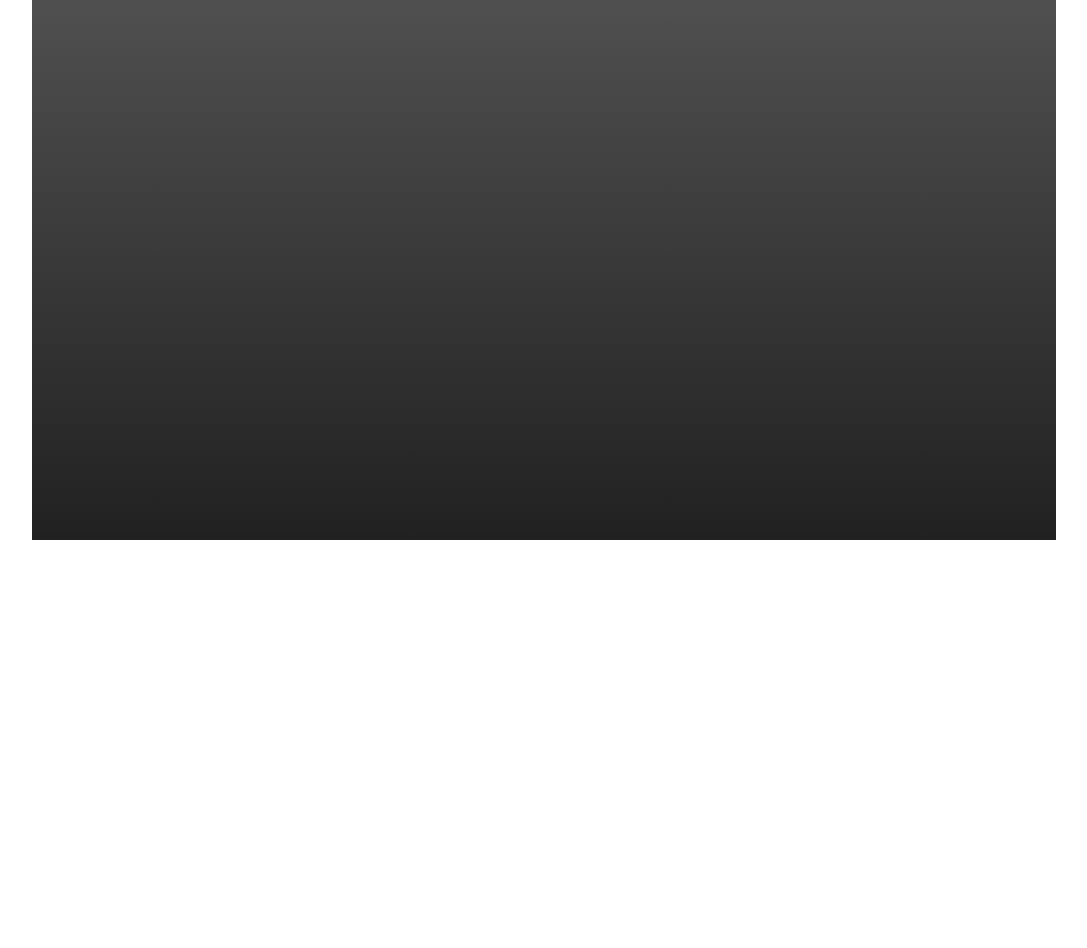
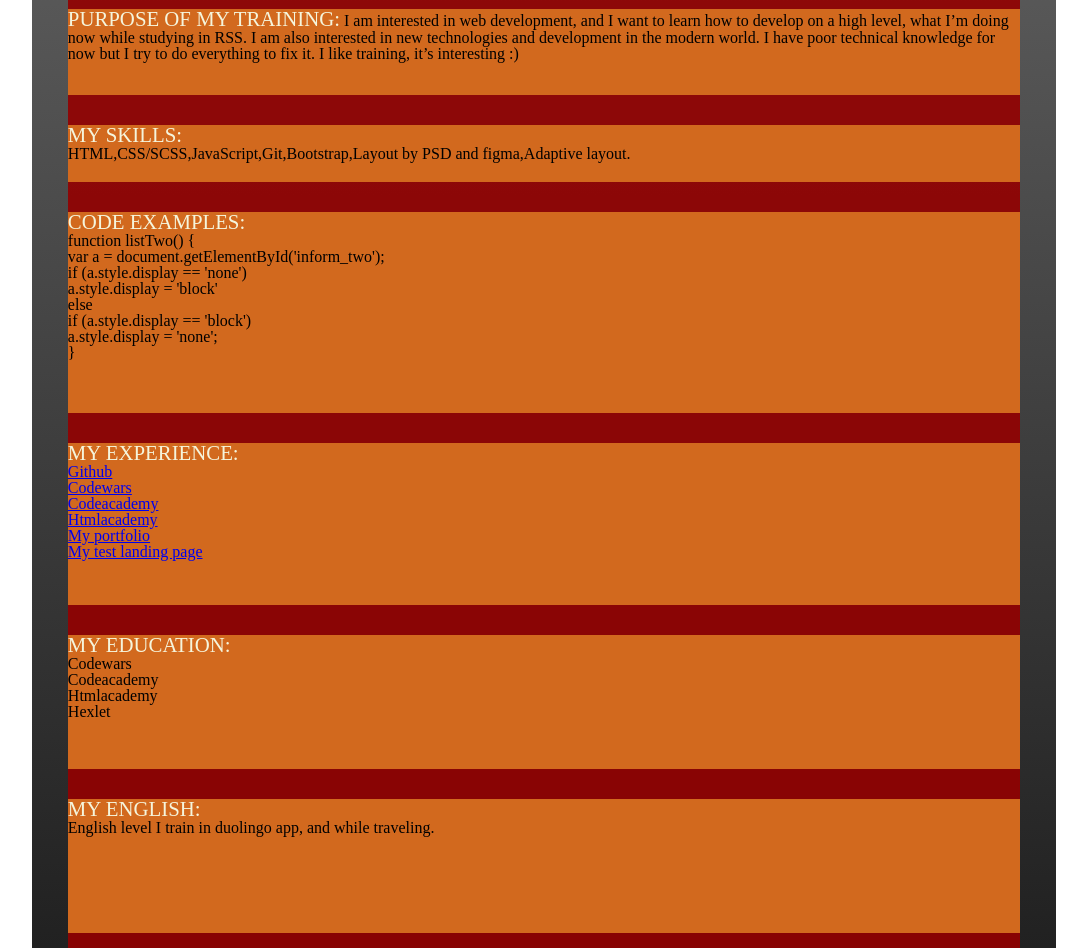
Before and after one commit to Andry-man/rsschool-cv, a plain HTML site: page index.html in a window 1280 px wide. Shown: the part 260-1208 px from the top of the page, without its empty margins (96-1183 px from the left). Before the commit the page ends 800 px from the top, so only its background shows below. Drawn offline with nearby package versions, Linux system fonts and the light colour scheme; a web font is replaced by a local one.

Commit message:
feat: add maine

```diff
--- a/index.html
+++ b/index.html
@@ -20,6 +20,37 @@
 <div class="info_container-contact"><p class="contact">Contact:Telegram @kod321</p></div>
 </div>
 </header>
+<main class="maine_container">
+    <div class="section-one"><span>Purpose of my training:</span> I am interested in web development, and I want to learn how to develop on a high level, what I’m doing now while studying in RSS. I am also interested in new technologies and development in the modern world. I have poor technical knowledge for now but I try to do everything to fix it. I like training, it’s interesting :)</div>
+    <div class="section-two"> <span>My skills:</span> <br> HTML,CSS/SCSS,JavaScript,Git,Bootstrap,Layout by PSD and figma,Adaptive layout. </div>
+    <div class="section-tree"><span>Code examples:</span> <br> <code>function listTwo() { <br>
+        var a = document.getElementById('inform_two');<br>
+        if (a.style.display == 'none') <br>
+          a.style.display = 'block' <br>
+        else <br>
+          if (a.style.display == 'block') <br>
+            a.style.display = 'none'; <br>
+      }</code></div>
+    <div class="section-four"> <span>My experience:</span>
+<ul>
+<li><a href="https://github.com/Andry-man">Github</a></li>
+<li><a href="https://www.codewars.com/users/Andrew%20Man">Codewars</a></li>
+<li><a href="https://www.codecademy.com/profiles/venik22814883995567775">Codeacademy</a></li>
+<li><a href="https://htmlacademy.ru/profile/id1193861">Htmlacademy</a></li>
+<li><a href="http://poor-camera.surge.sh/">My portfolio</a></li>
+<li><a href="http://portfol-andry.surge.sh/index.html">My test landing page</a></li>
+</ul>
+</div>
+    <div class="section-five"> <span> My education:</span> <br>
+        <ul>
+        <li>Codewars</li>
+        <li>Codeacademy</li>
+        <li>Htmlacademy</li>
+        <li>Hexlet</li>
+        </ul>
+    </div>
+    <div class="section-six"><span>My English:</span><br>English level I train in duolingo app, and while traveling. </div>
+</main>
     </div>
 </body>
 </html>
--- a/style.css
+++ b/style.css
@@ -1,6 +1,6 @@
 .main_wrapper {
 width: 1024px;
-height: 100vh;
+height: 151vh;
 margin: auto;
 background: rgba(102,102,102,1);
 background: -moz-linear-gradient(top, rgba(102,102,102,1) 0%, rgba(33,33,33,1) 100%);
@@ -14,7 +14,7 @@ filter: progid:DXImageTransform.Microsoft.gradient( startColorstr='#666666', end
 .header {
 background-color: #b2bfffbd;
 width: 100%;
-height: 31%;
+height: 21%;
 border-radius: 9px 9px 9px 9px;
 -moz-border-radius: 9px 9px 9px 9px;
 -webkit-border-radius: 9px 9px 9px 9px;
@@ -60,3 +60,52 @@ text-align: center;
 text-transform: uppercase;
 margin-top: 4%;
 }
+.maine_container {
+display: flex;
+width: 93%;
+margin: auto;
+height: 79%;
+flex-direction: column;
+background-color: #940000e6;
+}
+.section-one {
+width: 100%;
+height: 9%;
+margin: auto;
+background-color: chocolate;
+}
+.section-two {
+width: 100%;
+height: 6%;
+margin: auto;
+background-color: chocolate;
+}
+.section-tree {
+width: 100%;
+height: 21%;
+margin: auto;
+background-color: chocolate;
+}
+.section-four {
+width: 100%;
+height: 17%;
+margin: auto;
+background-color: chocolate;
+}
+.section-five {
+width: 100%;
+height: 14%;
+margin: auto;
+background-color: chocolate;
+}
+.section-six {
+width: 100%;
+height: 14%;
+margin: auto;
+background-color: chocolate;
+}
+span {
+text-transform: uppercase;
+color: beige;
+font-size: 1.3em;
+}
```
